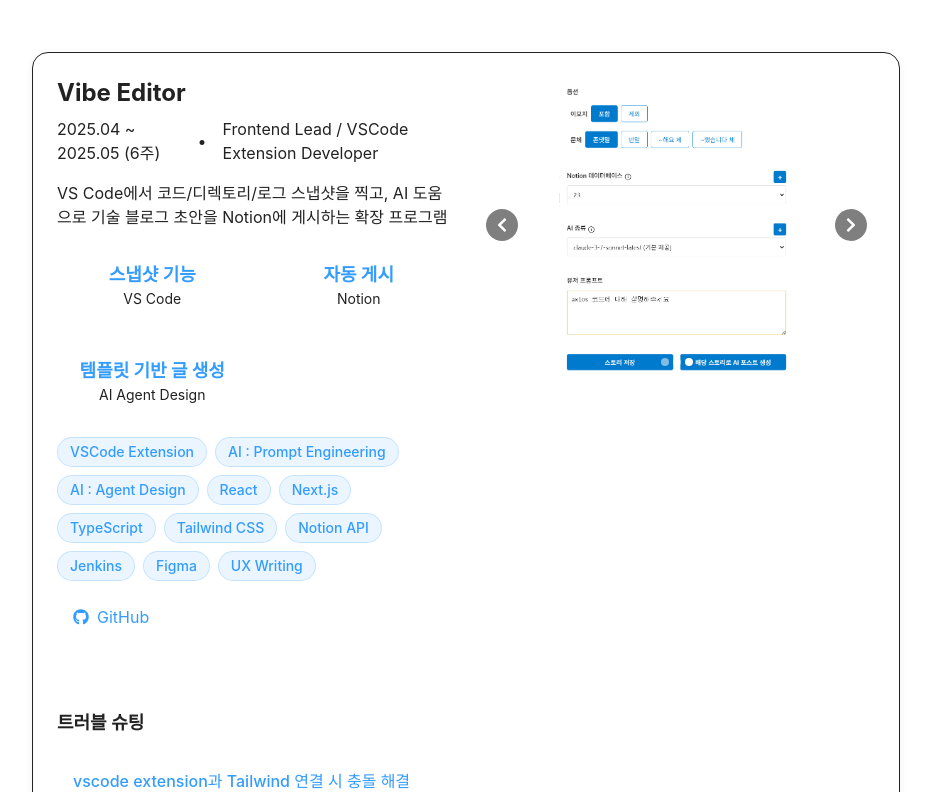
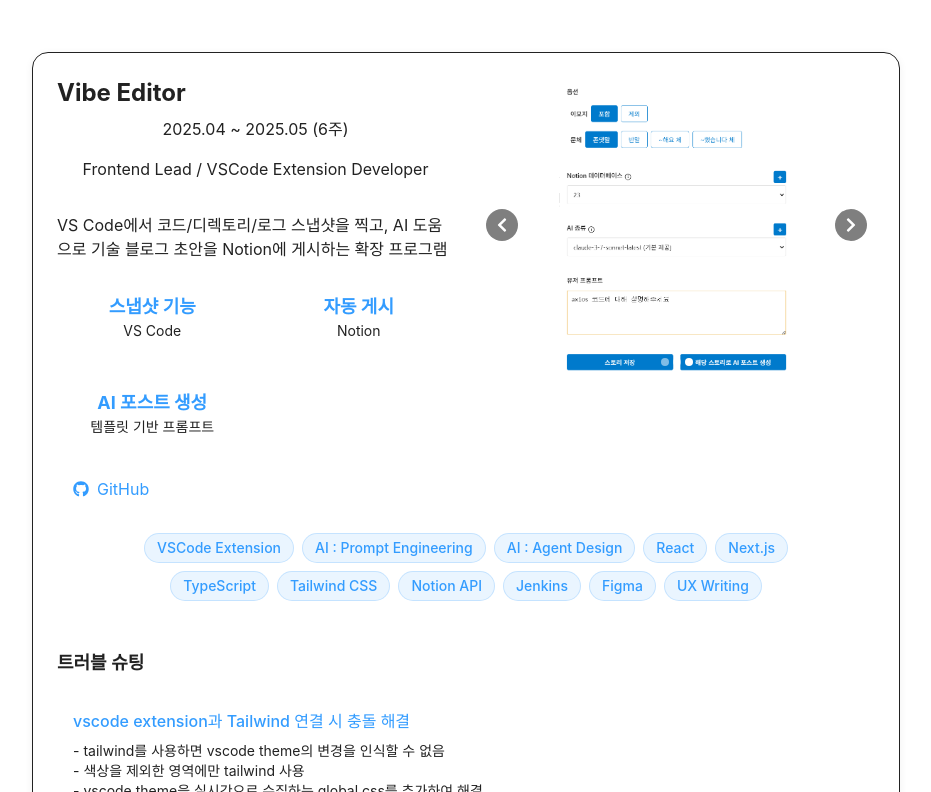
Before and after one commit to JEmilyKoo/portfolio, a Next.js app: page / in a window 1280 px wide. Shown: the part 3588-4380 px from the top of the page, without its empty margins (174-1105 px from the left). Built offline with nearby package versions, Linux system fonts and the light colour scheme.

Commit message:
feat: 스킬 위치 이동

```diff
--- a/components/ProjectCard.tsx
+++ b/components/ProjectCard.tsx
@@ -98,10 +98,10 @@
           <div className="space-y-4">
             <div>
               <h3 className="text-2xl font-bold text-text  mb-2">{title}</h3>
-              <div className="flex items-center gap-4 text-subText ">
+              <div className="flex items-center gap-4 text-subText flex-col ">
                 <span>{period}</span>
-                <span>•</span>
                 <span>{role}</span>
+                <span></span>
               </div>
             </div>
 
@@ -123,16 +123,7 @@
               </div>
             )}
 
-            <div className="flex flex-wrap gap-2">
-              {technologies.map((tech, index) => (
-                <span
-                  key={index}
-                  className="px-3 py-1 text-sm font-medium bg-primary/10  text-primary  rounded-full border border-primary/20 "
-                >
-                  {tech}
-                </span>
-              ))}
-            </div>
+
 
             <div className="flex gap-4">
               {githubUrl && (
@@ -233,6 +224,18 @@
           </div>
 
         </div>
+         <div className="flex flex-wrap gap-2 justify-center items-center">
+          <div className="w-3/4 flex flex-wrap gap-2 justify-center items-center">
+              {technologies.map((tech, index) => (
+                <span
+                  key={index}
+                  className="px-3 py-1 text-sm font-medium bg-primary/10  text-primary  rounded-full border border-primary/20 "
+                >
+                  {tech}
+                </span>
+              ))}
+            </div>
+          </div>
          {troubleshooting && troubleshooting.length > 0 && (
               <div className="p-6 mt-6 space-y-4">
                 <h4 className="text-lg font-semibold text-text">트러블 슈팅</h4>
--- a/components/projects.ts
+++ b/components/projects.ts
@@ -9,7 +9,7 @@
     metrics: [
       { label: 'VS Code', value: '스냅샷 기능' },
       { label: 'Notion', value: '자동 게시' },
-      { label: 'AI Agent Design', value: '템플릿 기반 글 생성' }
+      { label: '템플릿 기반 프롬프트', value: 'AI 포스트 생성' }
     ],
     technologies: ['VSCode Extension','AI : Prompt Engineering', 'AI : Agent Design','React', 'Next.js', 'TypeScript', 'Tailwind CSS', 'Notion API', 'Jenkins', 'Figma', 'UX Writing'],
     githubUrl: 'https://github.com/JEmilyKoo/vibe-editor',
@@ -33,7 +33,8 @@
         - 클라이언트를 서버화하는 방식으로 accessToken을 redirect 처리, 외부 노출 위험 최소화`
          },{
           title : '프롬프트 분기처리로 AI 채팅 퀄리티 상승',
-content : `- 프롬프트 내에서, 파일을 넣지 않았을 때에도 파일 내용을 바탕으로 답하라고 지시했을 경우 파일이 없다는 것에 치중해 답을 하는 오류 상황 발생
+content : `- 프롬프트 내에서, 파일을 넣지 않았을 때에도 파일 내용을 바탕으로 답하라고 지시했을 경우 에러 발생
+    -  파일이 없다는 것에 치중해 답을 하여 퀄리티 저하
 - 프롬프트 자체 분기처리`
          }
     ]
```
